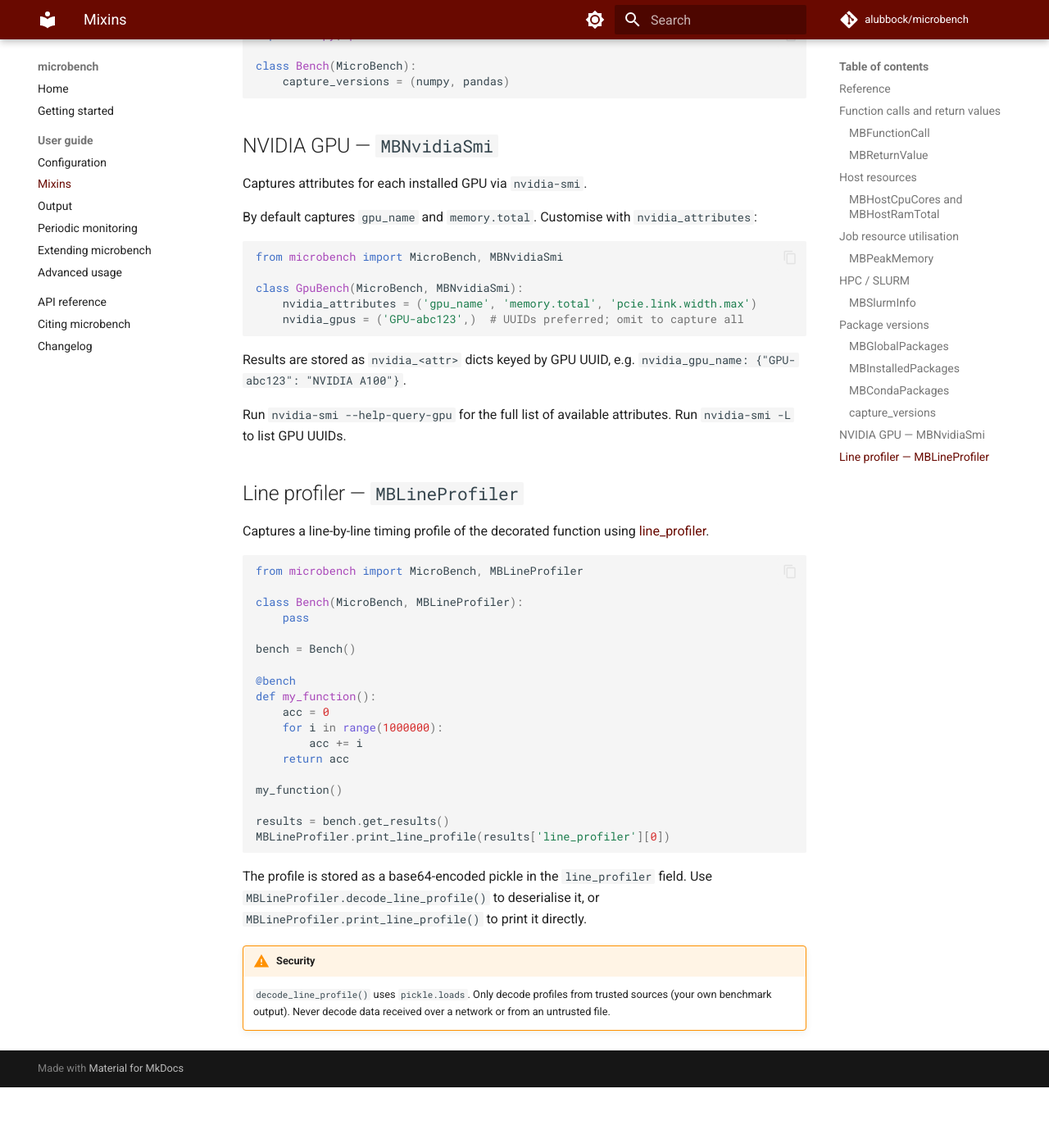
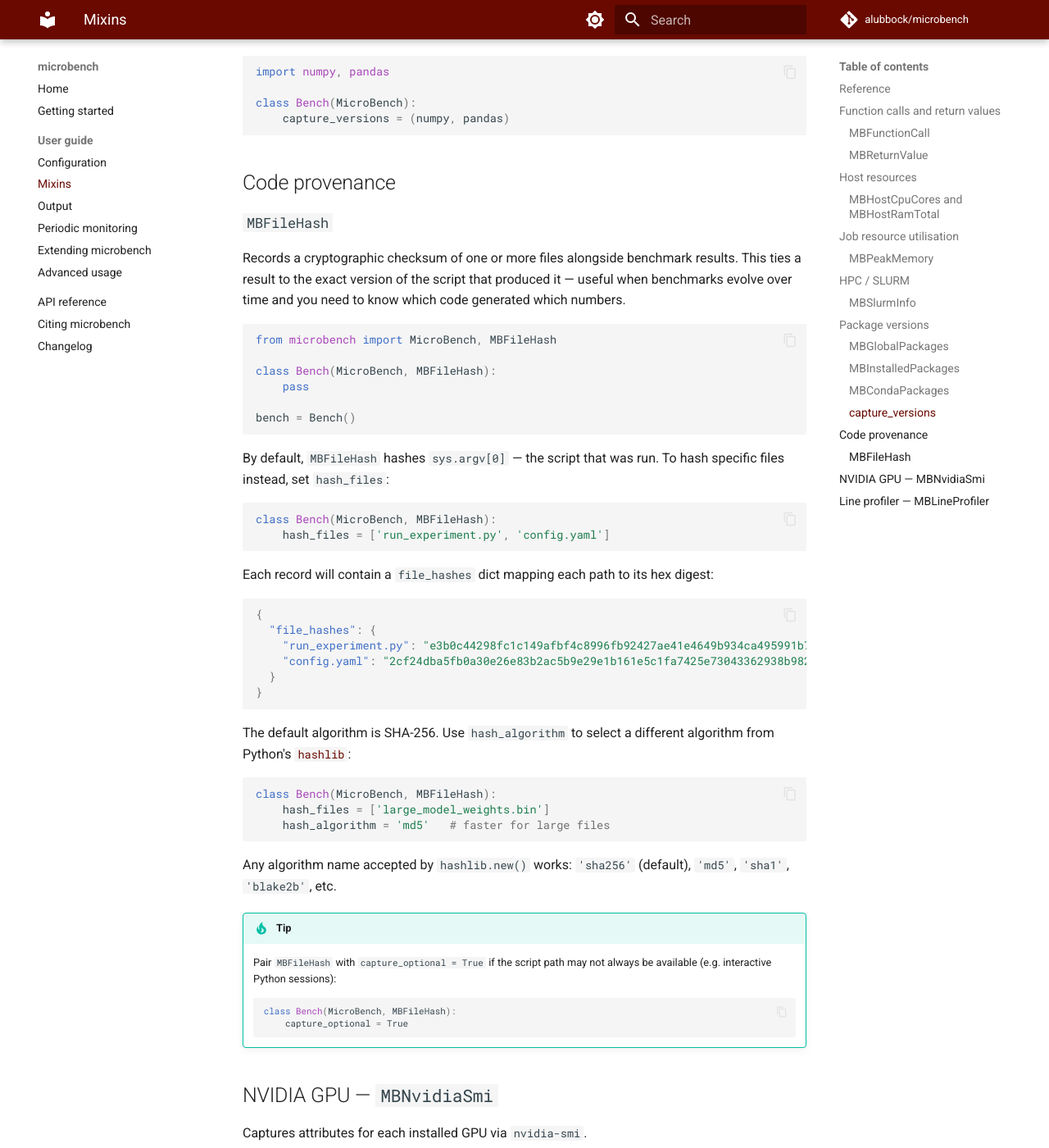
Before and after one commit to alubbock/microbench, an MkDocs documentation site: the page built from docs/user-guide/mixins.md, in a window 1280 px wide and 1400 px high, scrolled down 5143 px. Shown: the whole window at 82% size. Built offline with MkDocs 1.6.1 and Material for MkDocs 9.7.7, drawn with Linux system fonts in a browser that asks for light colours; comment, search, counter and statistics services are not loaded; the version menu is left out; before the commit the page ends 6469 px from its top, so only the background shows below that; some of the changed text lies outside the part shown.

Commit message:
feat: add MBFileHash mixin
Records a cryptographic checksum of specified files in the file_hashes
field, tying benchmark results to the exact version of the script that
produced them.

- Defaults to hashing sys.argv[0]; set hash_files for specific paths
- Set hash_algorithm to any hashlib algorithm (default: 'sha256')
- Uses hashlib.file_digest (Python 3.11+) with chunked fallback
- No-ops gracefully in interactive Python (sys.argv[0] == '')

````diff
--- a/docs/user-guide/mixins.md
+++ b/docs/user-guide/mixins.md
@@ -34,6 +34,7 @@
 | `MBCondaPackages` | `conda_versions` for every package in the active conda environment | `conda` on PATH |
 | `MBNvidiaSmi` | `nvidia_<attr>` per GPU (see below) | `nvidia-smi` on PATH |
 | `MBLineProfiler` | `line_profiler` (base64-encoded profile, see below) | line_profiler |
+| `MBFileHash` | `file_hashes` — SHA-256 checksum of each specified file | — |
 
 ## Function calls and return values
 
@@ -229,6 +230,65 @@
     capture_versions = (numpy, pandas)
 ```
 
+## Code provenance
+
+### `MBFileHash`
+
+Records a cryptographic checksum of one or more files alongside benchmark
+results. This ties a result to the exact version of the script that produced
+it — useful when benchmarks evolve over time and you need to know which code
+generated which numbers.
+
+```python
+from microbench import MicroBench, MBFileHash
+
+class Bench(MicroBench, MBFileHash):
+    pass
+
+bench = Bench()
+```
+
+By default, `MBFileHash` hashes `sys.argv[0]` — the script that was run. To
+hash specific files instead, set `hash_files`:
+
+```python
+class Bench(MicroBench, MBFileHash):
+    hash_files = ['run_experiment.py', 'config.yaml']
+```
+
+Each record will contain a `file_hashes` dict mapping each path to its
+hex digest:
+
+```json
+{
+  "file_hashes": {
+    "run_experiment.py": "e3b0c44298fc1c149afbf4c8996fb92427ae41e4649b934ca495991b7852b855",
+    "config.yaml": "2cf24dba5fb0a30e26e83b2ac5b9e29e1b161e5c1fa7425e73043362938b9824"
+  }
+}
+```
+
+The default algorithm is SHA-256. Use `hash_algorithm` to select a different
+algorithm from Python's [`hashlib`](https://docs.python.org/3/library/hashlib.html):
+
+```python
+class Bench(MicroBench, MBFileHash):
+    hash_files = ['large_model_weights.bin']
+    hash_algorithm = 'md5'   # faster for large files
+```
+
+Any algorithm name accepted by `hashlib.new()` works: `'sha256'` (default),
+`'md5'`, `'sha1'`, `'blake2b'`, etc.
+
+!!! tip
+    Pair `MBFileHash` with `capture_optional = True` if the script path
+    may not always be available (e.g. interactive Python sessions):
+
+    ```python
+    class Bench(MicroBench, MBFileHash):
+        capture_optional = True
+    ```
+
 ## NVIDIA GPU — `MBNvidiaSmi`
 
 Captures attributes for each installed GPU via `nvidia-smi`.
````
Also changed, not shown: CHANGELOG.md (+6 -0 lines), microbench/__init__.py (+54 -0 lines), 1 other file.
